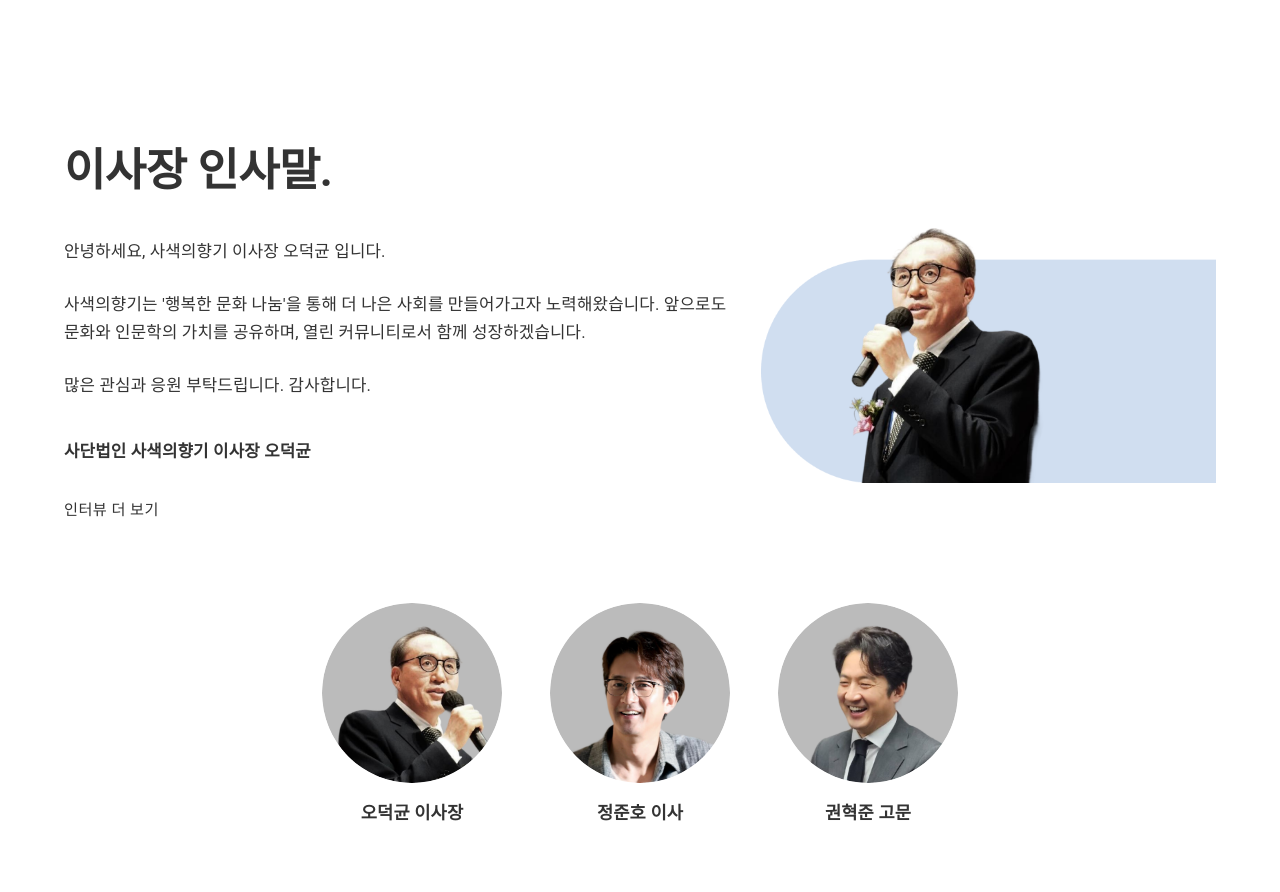
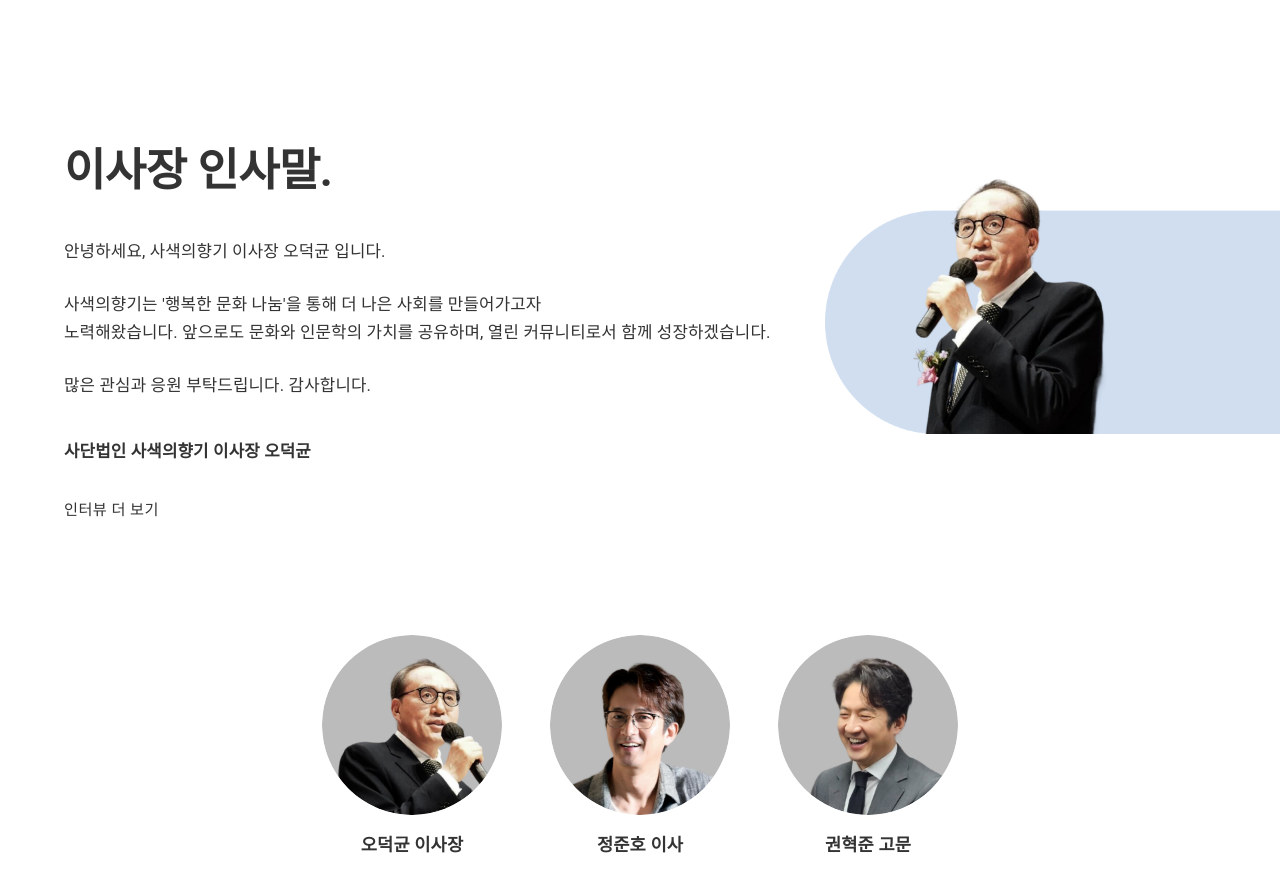
Before and after one commit to Moazam05/ui-test, a React (Vite) app: page / in a window 1280 px wide. Shown: the part 1280-2172 px from the top of the page. Built offline with nearby package versions, Linux system fonts and the light colour scheme; some icons are missing.

Commit message:
image set

```diff
--- a/src/views/Home/components/LeadershipSection.jsx
+++ b/src/views/Home/components/LeadershipSection.jsx
@@ -42,19 +42,14 @@ const LeadershipSection = () => {
       sx={{
         py: { xs: 8, md: 10 },
         backgroundColor: "#ffffff",
+        position: "relative",
+        overflow: "hidden",
       }}
     >
       <Container maxWidth="lg">
         {/* Director Message Section */}
         <Grid container spacing={4} alignItems="center" sx={{ mb: 10 }}>
           <Grid item xs={12} md={7}>
-            <Box
-              sx={{
-                display: "flex",
-                alignItems: "center",
-              }}
-            >
-              <Box>
             <Typography
               variant="h2"
               sx={{
@@ -90,8 +85,10 @@ const LeadershipSection = () => {
                 }}
               >
                 사색의향기는 '행복한 문화 나눔'을 통해 더 나은 사회를
-                    만들어가고자 노력해왔습니다. 앞으로도 문화와 인문학의 가치를
-                    공유하며, 열린 커뮤니티로서 함께 성장하겠습니다.
+                만들어가고자
+                <br />
+                노력해왔습니다. 앞으로도 문화와 인문학의 가치를 공유하며, 열린
+                커뮤니티로서 함께 성장하겠습니다.
               </Typography>
 
               <Typography
@@ -137,22 +134,33 @@ const LeadershipSection = () => {
             >
               인터뷰 더 보기
             </Button>
-              </Box>
+          </Grid>
+        </Grid>
+
+        {/* Blue Circle Image at the right side */}
+        <Box
+          sx={{
+            position: "absolute",
+            right: { xs: "-100px", sm: "-80px", md: "-40px", lg: "0" },
+            top: "70px",
+            zIndex: 0,
+          }}
+        >
           <Box
             component="img"
             src={ChairmanImg}
-                alt="Signature"
+            alt="Director"
             sx={{
+              width: "100%",
               height: "300px",
-                  ml: 2,
+              objectFit: "cover",
+              objectPosition: "center center",
             }}
           />
         </Box>
-          </Grid>
-        </Grid>
 
         {/* Team Members Section */}
-        <Box sx={{ pb: 4 }}>
+        <Box sx={{ pb: 4, mt: 6, pt: 4 }}>
           <Grid container spacing={6} justifyContent="center">
             {teamMembers.map((member, index) => (
               <Grid
--- a/src/views/Home/index.jsx
+++ b/src/views/Home/index.jsx
@@ -11,8 +11,8 @@ const Home = () => {
       <Box sx={{ px: { xs: 2, md: 4 } }}>
         <HeroSection />
         <CultureSection />
-        <LeadershipSection />
       </Box>
+      <LeadershipSection />
     </>
   );
 };
```
Lines whose indentation alone changed are shown as unchanged.
